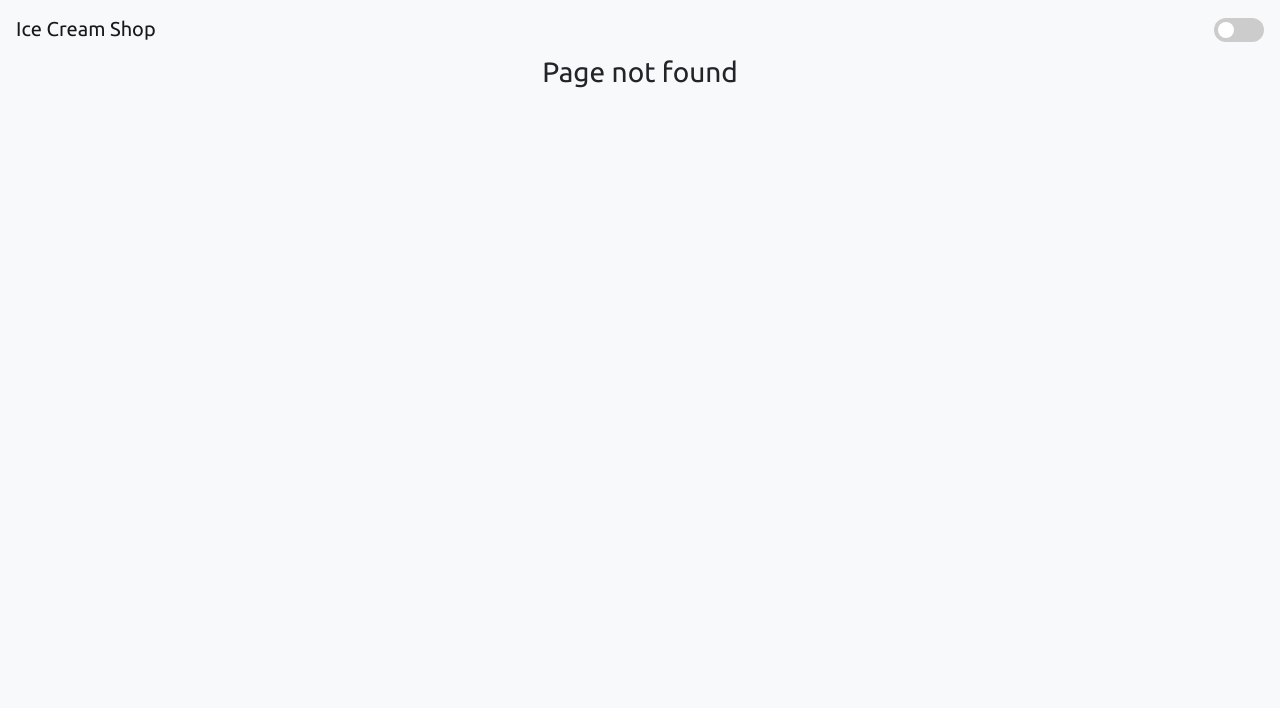
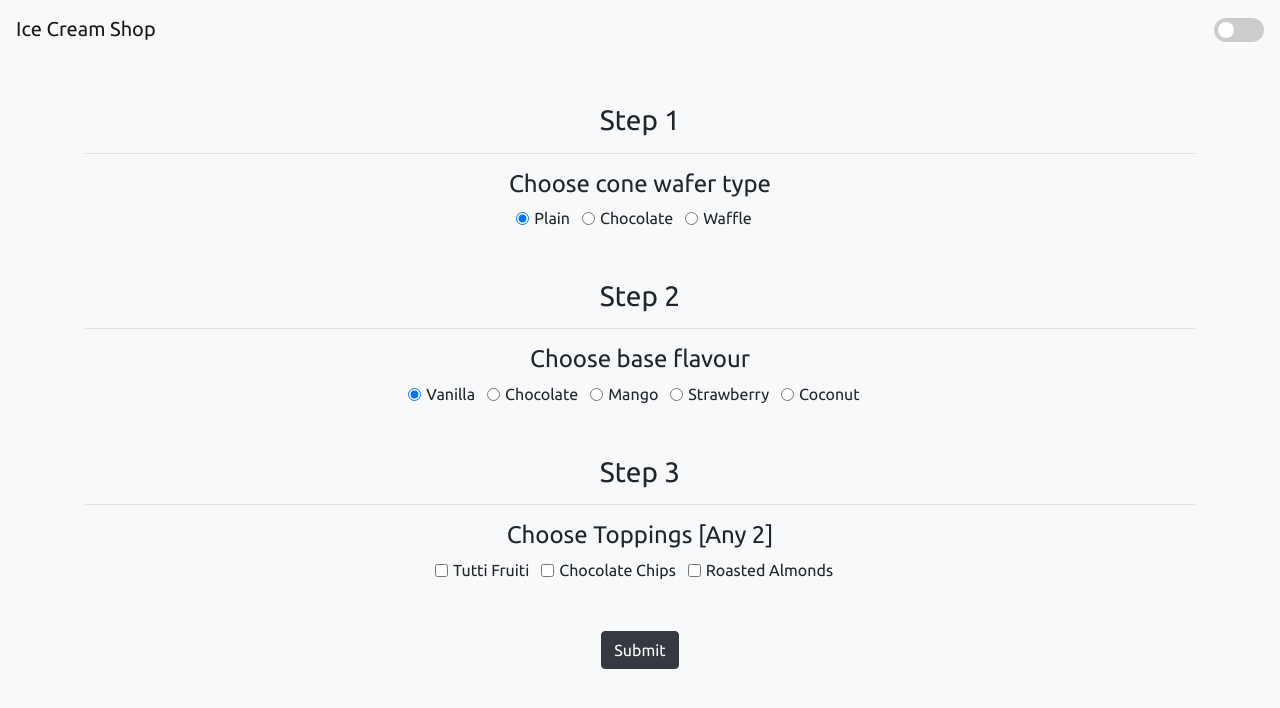
Before and after one commit to aayushah711/ice-cream-website, a React (Create React App) app: page /purchase in a window 1280 px wide. Before the commit this address had no page. Shown: the top 708 px of the page. Built offline with nearby package versions, Linux system fonts and the light colour scheme.

Commit message:
Added purchase page

```diff
--- a/src/App.css
+++ b/src/App.css
@@ -6,8 +6,10 @@
 .background {
     min-height: 100vh;
     background-color: #f8f9fa;
+    color: #212529;
 }
 
 .dark-mode {
     background-color: #212529;
+    color: #f8f9fa;
 }
--- a/src/App.js
+++ b/src/App.js
@@ -11,7 +11,6 @@ const styles = {
 
 function App() {
     const theme = useSelector((state) => state.theme);
-    console.log(theme);
     return (
         <div className="App">
             <div
--- a/src/components/Home.jsx
+++ b/src/components/Home.jsx
@@ -1,5 +1,6 @@
 import Button from "react-bootstrap/Button";
 import { useSelector } from "react-redux";
+import { Link } from "react-router-dom";
 
 const styles = {
     homepage: {
@@ -18,13 +19,18 @@ const Home = () => {
                 style={styles.homepageImage}
                 className="d-flex flex-column justify-content-center align-items-center"
             >
-                <h1 className="display-4">Welcome to the Ice Cream Shop.</h1>
-                <h1 className="display-6 d-none d-md-block">
+                <h1 className="display-4 text-dark">
+                    Welcome to the Ice Cream Shop.
+                </h1>
+                <h1 className="display-6 text-muted d-none d-md-block">
                     Ice creams as you've never known it.
                 </h1>
-                <Button variant={theme} className="mt-3">
-                    Get Started
-                </Button>
+
+                <Link to="/purchase">
+                    <Button className="mt-3" variant={theme}>
+                        Get Started
+                    </Button>
+                </Link>
             </div>
         </div>
     );
--- a/src/components/NavBar.jsx
+++ b/src/components/NavBar.jsx
@@ -4,6 +4,7 @@ import "./NavBar.css";
 import { useSelector, useDispatch } from "react-redux";
 import { useEffect, useState } from "react";
 import { changeTheme } from "../redux/actions";
+import { Link } from "react-router-dom";
 
 const NavBarComponent = () => {
     const [themeSwitch, setThemeSwitch] = useState(false);
@@ -21,7 +22,9 @@ const NavBarComponent = () => {
     );
     return (
         <Navbar bg={theme} variant={theme} fixed="top">
-            <Navbar.Brand href="#home">Ice Cream Shop</Navbar.Brand>
+            <Link to="/">
+                <Navbar.Brand>Ice Cream Shop</Navbar.Brand>
+            </Link>
             <Nav className="ml-auto">
                 <div className="theme-switch-wrapper">
                     <label className="theme-switch">
--- /dev/null
+++ b/src/components/Purchase.jsx
@@ -0,0 +1,224 @@
+import { Container, Row, Col, Form, Button } from "react-bootstrap";
+import { useSelector } from "react-redux";
+import { useState } from "react";
+import { useHistory } from "react-router-dom";
+
+const Home = () => {
+    const theme = useSelector((state) => state.theme);
+    const history = useHistory();
+    const [form, setForm] = useState({
+        step1: "plain",
+        step2: "vanilla",
+        step3: {
+            tuttiFruiti: false,
+            chocolateChips: false,
+            roastedAlmonds: false,
+        },
+    });
+    const [validated, setValidated] = useState(null);
+
+    const checkValidity = () => {
+        const { tuttiFruiti, chocolateChips, roastedAlmonds } = form.step3;
+        if (tuttiFruiti && chocolateChips && roastedAlmonds) {
+            return false;
+        }
+        return true;
+    };
+
+    const handleSubmit = (e) => {
+        e.preventDefault();
+        console.log(form);
+        if (checkValidity() === false) {
+            e.preventDefault();
+            e.stopPropagation();
+            setValidated(false);
+            return;
+        }
+
+        setValidated(true);
+        history.push("/cart");
+    };
+
+    const onChange = (e) => {
+        if (e.target.name === "step3") {
+            return;
+        }
+
+        setForm({
+            ...form,
+            [e.target.name]: e.target.value,
+        });
+    };
+
+    const onStep3Change = (e) => {
+        const value = e.target.value;
+        setForm({
+            ...form,
+            step3: {
+                ...form.step3,
+                [value]: !form.step3[value],
+            },
+        });
+    };
+
+    return (
+        <Container>
+            <Form validated={validated} onSubmit={handleSubmit} id="form">
+                <Row>
+                    <Col>
+                        <h3 className="mt-5">Step 1</h3>
+                        <hr></hr>
+                    </Col>
+                </Row>
+                <Row>
+                    <Col>
+                        <h4>Choose cone wafer type</h4>
+                        <Form.Check
+                            inline
+                            label="Plain"
+                            name="step1"
+                            type="radio"
+                            value="plain"
+                            checked={form.step1 === "plain"}
+                            onChange={onChange}
+                        />
+                        <Form.Check
+                            inline
+                            label="Chocolate"
+                            name="step1"
+                            type="radio"
+                            value="chocolate"
+                            checked={form.step1 === "chocolate"}
+                            onChange={onChange}
+                        />
+                        <Form.Check
+                            inline
+                            label="Waffle"
+                            name="step1"
+                            type="radio"
+                            value="waffle"
+                            checked={form.step1 === "waffle"}
+                            onChange={onChange}
+                        />
+                    </Col>
+                </Row>
+
+                <Row>
+                    <Col>
+                        <h3 className="mt-5">Step 2</h3>
+                        <hr></hr>
+                    </Col>
+                </Row>
+                <Row>
+                    <Col>
+                        <h4>Choose base flavour</h4>
+                        <Form.Check
+                            inline
+                            label="Vanilla"
+                            name="step2"
+                            type="radio"
+                            value="vanilla"
+                            checked={form.step2 === "vanilla"}
+                            onChange={onChange}
+                        />
+                        <Form.Check
+                            inline
+                            label="Chocolate"
+                            name="step2"
+                            type="radio"
+                            value="chocolate"
+                            checked={form.step2 === "chocolate"}
+                            onChange={onChange}
+                        />
+                        <Form.Check
+                            inline
+                            label="Mango"
+                            name="step2"
+                            type="radio"
+                            value="mango"
+                            checked={form.step2 === "mango"}
+                            onChange={onChange}
+                        />
+                        <Form.Check
+                            inline
+                            label="Strawberry"
+                            name="step2"
+                            type="radio"
+                            value="strawberry"
+                            checked={form.step2 === "strawberry"}
+                            onChange={onChange}
+                        />
+                        <Form.Check
+                            inline
+                            label="Coconut"
+                            name="step2"
+                            type="radio"
+                            value="coconut"
+                            checked={form.step2 === "coconut"}
+                            onChange={onChange}
+                        />
+                    </Col>
+                </Row>
+
+                <Row>
+                    <Col>
+                        <h3 className="mt-5">Step 3</h3>
+                        <hr></hr>
+                    </Col>
+                </Row>
+                <Row>
+                    <Col>
+                        <h4>Choose Toppings [Any 2]</h4>
+                        {validated === false && (
+                            <Form.Text className="text-danger">
+                                Please select any 2 toppings.
+                            </Form.Text>
+                        )}
+
+                        <Form.Check
+                            inline
+                            label="Tutti Fruiti"
+                            name="step3"
+                            type="checkbox"
+                            value="tuttiFruiti"
+                            checked={form.step3.tuttiFruiti}
+                            onChange={onStep3Change}
+                        />
+                        <Form.Check
+                            inline
+                            label="Chocolate Chips"
+                            name="step3"
+                            type="checkbox"
+                            value="chocolateChips"
+                            checked={form.step3.chocolateChips}
+                            onChange={onStep3Change}
+                        />
+                        <Form.Check
+                            inline
+                            label="Roasted Almonds"
+                            name="step3"
+                            type="checkbox"
+                            value="roastedAlmonds"
+                            checked={form.step3.roastedAlmonds}
+                            onChange={onStep3Change}
+                        />
+                    </Col>
+                </Row>
+
+                <Row>
+                    <Col>
+                        <Button
+                            variant={theme === "dark" ? "light" : "dark"}
+                            type="submit"
+                            className="mt-5"
+                        >
+                            Submit
+                        </Button>
+                    </Col>
+                </Row>
+            </Form>
+        </Container>
+    );
+};
+
+export default Home;
--- a/src/routes/PublicRoutes.jsx
+++ b/src/routes/PublicRoutes.jsx
@@ -1,11 +1,12 @@
 import { Switch, Route } from "react-router-dom";
 import Home from "../components/Home";
+import Purchase from "../components/Purchase";
 
 export default function Routing(props) {
     return (
         <Switch>
             <Route path="/" exact component={Home} />
-            {/* <Route path="/purchase" exact component={Purchase} /> */}
+            <Route path="/purchase" exact component={Purchase} />
             {/* <Route path="/cart" exact component={Cart} /> */}
 
             <Route render={() => <h3>Page not found</h3>} />
```
